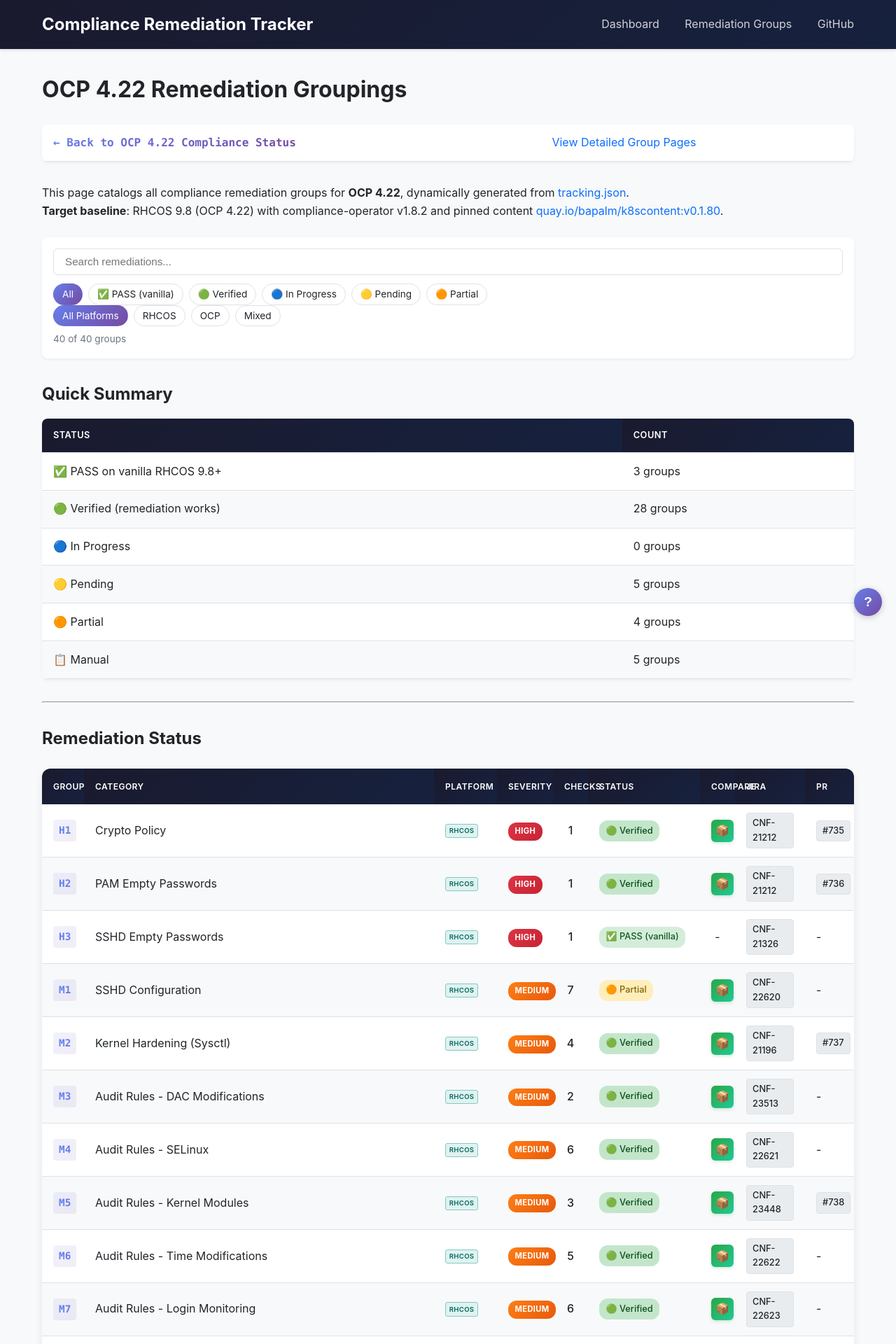
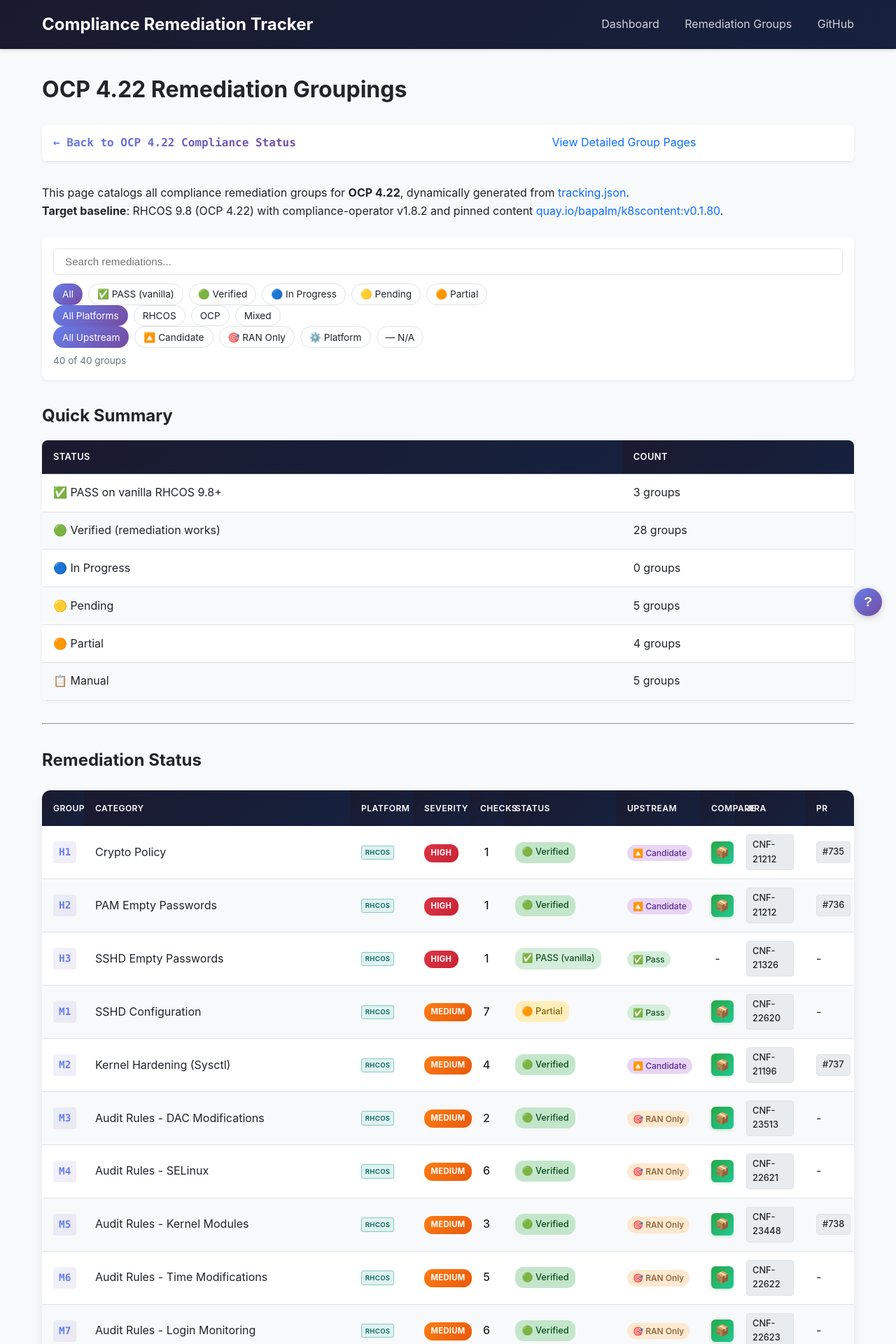
Before and after one commit to sebrandon1/compliance-scripts, a Jekyll site: the page built from docs/versions/4.22/remediations.md, in a window 1280 px wide. Shown: the top 1920 px of the page at 70% size. Built offline with Jekyll 4.4.1, drawn with Linux system fonts in a browser that asks for light colours; some of the changed text lies outside the part shown.

Commit message:
Add Upstream column to remediations table
Show upstream_verdict as a colored badge for each group:
- Candidate (purple): branch prepared, ready to propose upstream
- PR Open (dark purple): upstream PR exists
- RAN Only (orange): RAN-specific hardening, not general OCP
- Platform (blue): platform-level config
- Pass (green): already passes on vanilla
- Site (yellow): site-specific only
- N/A (gray): not applicable for upstream

Includes filter buttons for upstream verdict and dark mode support.

```diff
--- a/docs/assets/css/style.css
+++ b/docs/assets/css/style.css
@@ -2011,6 +2011,31 @@
   color: var(--color-text-secondary, #888);
 }
 
+/* Upstream verdict badges */
+.upstream-badge {
+  display: inline-block;
+  padding: 2px 8px;
+  border-radius: 12px;
+  font-size: 0.75rem;
+  font-weight: 500;
+  white-space: nowrap;
+}
+.upstream-badge.candidate { background: #e8d5f5; color: #5b2d8e; }
+.upstream-badge.pr-exists { background: #d4c5f9; color: #3c1f7b; }
+.upstream-badge.ran-only { background: #fde8d0; color: #8a5a2b; }
+.upstream-badge.platform { background: #d6e9f8; color: #1a5276; }
+.upstream-badge.pass { background: #d4edda; color: #155724; }
+.upstream-badge.site { background: #ffeeba; color: #856404; }
+.upstream-badge.na { background: #e9ecef; color: #6c757d; }
+
+[data-theme="dark"] .upstream-badge.candidate { background: rgba(139, 92, 196, 0.25); color: #d4b5f5; }
+[data-theme="dark"] .upstream-badge.pr-exists { background: rgba(128, 90, 213, 0.3); color: #c9b0f9; }
+[data-theme="dark"] .upstream-badge.ran-only { background: rgba(200, 130, 50, 0.25); color: #f5d0a0; }
+[data-theme="dark"] .upstream-badge.platform { background: rgba(52, 152, 219, 0.25); color: #a0d2f0; }
+[data-theme="dark"] .upstream-badge.pass { background: rgba(40, 167, 69, 0.25); color: #a0e0b0; }
+[data-theme="dark"] .upstream-badge.site { background: rgba(200, 160, 50, 0.25); color: #f5e0a0; }
+[data-theme="dark"] .upstream-badge.na { background: rgba(108, 117, 125, 0.25); color: #adb5bd; }
+
 /* Certsuite badge in group-meta */
 .certsuite-badge {
   display: inline-flex;
--- a/docs/versions/4.22/remediations.md
+++ b/docs/versions/4.22/remediations.md
@@ -27,6 +27,13 @@
     <button class="filter-btn platform-filter" data-platform="rhcos" onclick="setPlatformFilter('rhcos')">RHCOS</button>
     <button class="filter-btn platform-filter" data-platform="ocp" onclick="setPlatformFilter('ocp')">OCP</button>
     <button class="filter-btn platform-filter" data-platform="mixed" onclick="setPlatformFilter('mixed')">Mixed</button>
+  </div>
+  <div class="filter-buttons">
+    <button class="filter-btn upstream-filter active" data-upstream="all" onclick="setUpstreamFilter('all')">All Upstream</button>
+    <button class="filter-btn upstream-filter" data-upstream="upstream-candidate" onclick="setUpstreamFilter('upstream-candidate')">🔼 Candidate</button>
+    <button class="filter-btn upstream-filter" data-upstream="ran-only" onclick="setUpstreamFilter('ran-only')">🎯 RAN Only</button>
+    <button class="filter-btn upstream-filter" data-upstream="platform-config" onclick="setUpstreamFilter('platform-config')">⚙️ Platform</button>
+    <button class="filter-btn upstream-filter" data-upstream="not-applicable" onclick="setUpstreamFilter('not-applicable')">— N/A</button>
   </div>
   <div class="filter-counts" id="filter-counts"></div>
 </div>
@@ -83,6 +90,7 @@
       <th style="width: 80px;">Severity</th>
       <th style="width: 50px; text-align: center;">Checks</th>
       <th style="width: 160px;">Status</th>
+      <th style="width: 120px;">Upstream</th>
       <th style="width: 50px; text-align: center;">Compare</th>
       <th style="width: 100px;">Jira</th>
       <th style="width: 70px;">PR</th>
@@ -98,7 +106,7 @@
         {% assign check_count = check_count | plus: 1 %}
       {% endif %}
     {% endfor %}
-    <tr data-status="{{ g.status }}" data-platform="{{ g.platform }}">
+    <tr data-status="{{ g.status }}" data-platform="{{ g.platform }}" data-upstream="{{ g.upstream_verdict }}">
       <td><a href="groups/{{ gid }}.html" class="group-id">{{ gid }}</a></td>
       <td>{{ g.title }}</td>
       <td>
@@ -128,6 +136,25 @@
           <span class="status-pill on-hold">⚪ On Hold</span>
         {% else %}
           <span class="status-pill">{{ g.status }}</span>
+        {% endif %}
+      </td>
+      <td>
+        {% if g.upstream_verdict == "upstream-candidate" %}
+          <span class="upstream-badge candidate">🔼 Candidate</span>
+        {% elsif g.upstream_verdict contains "upstream-pr" %}
+          <span class="upstream-badge pr-exists">🟣 PR Open</span>
+        {% elsif g.upstream_verdict == "ran-only" %}
+          <span class="upstream-badge ran-only">🎯 RAN Only</span>
+        {% elsif g.upstream_verdict == "platform-config" %}
+          <span class="upstream-badge platform">⚙️ Platform</span>
+        {% elsif g.upstream_verdict == "pass-vanilla" %}
+          <span class="upstream-badge pass">✅ Pass</span>
+        {% elsif g.upstream_verdict == "site-specific" %}
+          <span class="upstream-badge site">📍 Site</span>
+        {% elsif g.upstream_verdict == "not-applicable" %}
+          <span class="upstream-badge na">— N/A</span>
+        {% else %}
+          <span class="upstream-badge">—</span>
         {% endif %}
       </td>
       <td style="text-align: center;">
@@ -201,9 +228,10 @@
 <script>
 var currentFilter = 'all';
 var currentPlatform = 'all';
+var currentUpstream = 'all';
 function setStatusFilter(filter) {
   currentFilter = filter;
-  document.querySelectorAll('.filter-btn:not(.platform-filter)').forEach(b => b.classList.remove('active'));
+  document.querySelectorAll('.filter-btn:not(.platform-filter):not(.upstream-filter)').forEach(b => b.classList.remove('active'));
   document.querySelector('[data-filter="' + filter + '"]').classList.add('active');
   filterTables();
 }
@@ -213,6 +241,12 @@
   document.querySelector('[data-platform="' + platform + '"]').classList.add('active');
   filterTables();
 }
+function setUpstreamFilter(upstream) {
+  currentUpstream = upstream;
+  document.querySelectorAll('.upstream-filter').forEach(b => b.classList.remove('active'));
+  document.querySelector('[data-upstream="' + upstream + '"]').classList.add('active');
+  filterTables();
+}
 function filterTables() {
   var search = (document.getElementById('table-search').value || '').toLowerCase();
   var rows = document.querySelectorAll('#remediation-table tbody tr');
@@ -220,14 +254,16 @@
   rows.forEach(function(row) {
     var status = row.getAttribute('data-status') || '';
     var platform = row.getAttribute('data-platform') || '';
+    var upstream = row.getAttribute('data-upstream') || '';
     var text = row.textContent.toLowerCase();
     var matchSearch = !search || text.indexOf(search) !== -1;
     var matchFilter = currentFilter === 'all' ||
       (currentFilter === 'pass-vanilla' && status.indexOf('pass-vanilla') !== -1) ||
       (currentFilter !== 'pass-vanilla' && status === currentFilter);
     var matchPlatform = currentPlatform === 'all' || platform === currentPlatform;
-    row.style.display = (matchSearch && matchFilter && matchPlatform) ? '' : 'none';
-    if (matchSearch && matchFilter && matchPlatform) shown++;
+    var matchUpstream = currentUpstream === 'all' || upstream === currentUpstream;
+    row.style.display = (matchSearch && matchFilter && matchPlatform && matchUpstream) ? '' : 'none';
+    if (matchSearch && matchFilter && matchPlatform && matchUpstream) shown++;
   });
   document.getElementById('filter-counts').textContent = shown + ' of ' + total + ' groups';
 }
```
